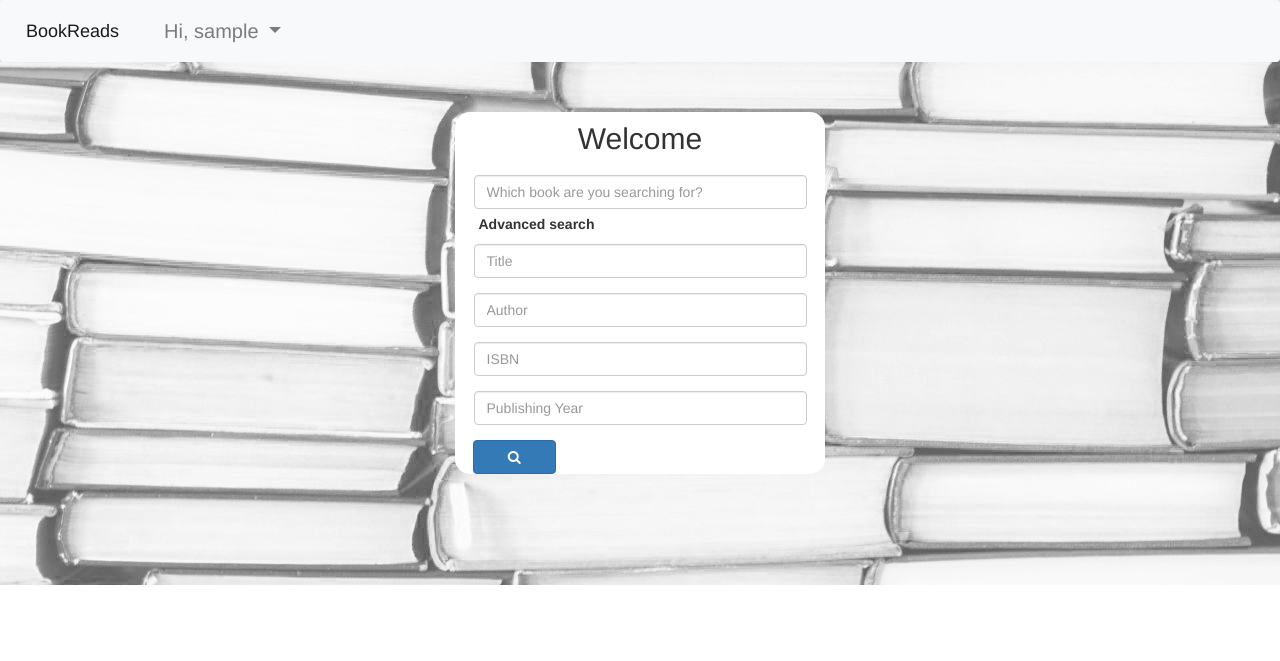
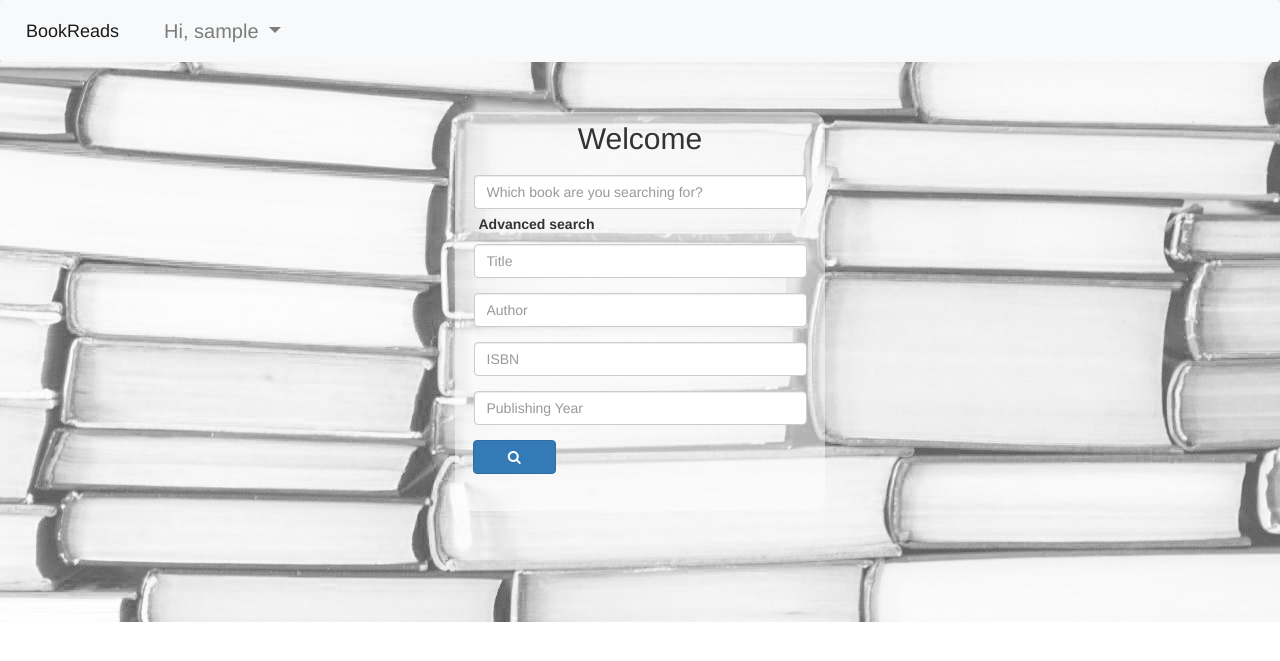
Before and after one commit to josefineee/project1, a Flask app: template templates/index.html in a window 1280 px wide, after a click on "Advanced search". Shown: the top 661 px of the page. Run offline with Flask 2, Linux system fonts and the light colour scheme; the template is opened without the code that fills it: most values are stand-ins (such as "Sample title", 1, 10 or a date in 2020); one stand-in notice (Sample message) is shown; some libraries are stand-ins or nearby versions.

Commit message:
Started on search db and html

```diff
--- a/application.py
+++ b/application.py
@@ -44,15 +44,33 @@
                    for f in files), default=0))
 
 
-@app.route("/", methods=["GET"])
+@app.route("/", methods=["GET", "POST"])
 def start():
     form = RegistrationForm(request.form)
-    if session.get("logged_in") is not True:
-        # No stored session needs to log in
-        return render_template("welcome.html", form=form)
+    if request.method == "GET":
+        if session.get("logged_in") is not True:
+            # No stored session needs to log in
+            return render_template("welcome.html", form=form)
+        else:
+            #User already logged in should be directed to homepage
+            return render_template("index.html", username=session.get("user_name"), last_updated=dir_last_updated('project1/static'))
     else:
-        #User already logged in should be directed to homepage
-        return render_template("index.html", username=session.get("user_name"), last_updated=dir_last_updated('project1/static'))
+        search= {"freetext": request.form.get("free-text"),
+                "title": request.form.get("book-title"),
+                "author":request.form.get("book-author"),
+                "isbn" : request.form.get("books-isbn"),
+                "year" :request.form.get("publish-year")}
+
+        print(search)
+        # for k in search.copy():
+        #     if search[k] is None:
+        #         del search[k]
+
+        # print(search)
+        results = db.execute("SELECT * FROM books WHERE isbn=:i OR title=:t OR author=:a OR year=:y",
+                    {"isbn":search["isbn"], "title":search["title"],
+                    "author":search["author"], "year":search["year"]})
+        return render_template("search.html", results=results)
 
 @app.route("/registration", methods=["GET", "POST"])
 def reg():
--- a/static/css/style.css
+++ b/static/css/style.css
@@ -9,21 +9,28 @@
 }
 
 section {
-  background: white;
+  background: rgba(255, 255, 255, 0.5);
   margin: 0 0 30% 0;
-  padding: 0 5% 0 5%;
+  padding: 0 5% 10% 5%;
   border-radius: 15px;
 }
 
-.search-container {
-  width: -webkit-max-content;
-  width: -moz-max-content;
-  width: max-content;
+#search-book {
+  -ms-flex-line-pack: center;
+      align-content: center;
 }
 
 .Advance-search {
   text-align: right;
   font-size: 14px !important;
+  padding: 3%;
+  display: -webkit-box;
+  display: -ms-flexbox;
+  display: flex;
+  -webkit-box-orient: vertical;
+  -webkit-box-direction: normal;
+      -ms-flex-direction: column;
+          flex-direction: column;
 }
 
 .container {
@@ -37,6 +44,12 @@
 
 #advanced-button {
   padding: 5px;
-  text-align: right;
+  text-align: center;
+  -ms-flex-line-pack: center;
+      align-content: center;
+}
+
+.search-wrapper {
+  text-align: center;
 }
 /*# sourceMappingURL=style.css.map */
--- a/static/css/style.scss
+++ b/static/css/style.scss
@@ -17,7 +17,7 @@
 }
 
 section{
-  background: rgba(255, 255, 255, 0,5);
+  background: rgba(255, 255, 255, 0.5);
   margin: 0 0 30% 0;
   padding: 0 5% 10% 5%;
   border-radius: 15px;
--- a/templates/index.html
+++ b/templates/index.html
@@ -15,27 +15,43 @@
 {%endblock%}
 
 {%block reg%}
+{% with messages = get_flashed_messages(with_categories=true) %}
+    {% if messages %}
+        {% for message in messages %}
+            {% if "New account" in message[1]: %}
+                <div class="alert alert-info">
+                <strong>Success! </strong> {{ message[1] }}
+                </div>
+            {% endif %}
+            {% if "searched" in message[1]: %}
+                <div class="alert alert-danger">
+                <strong>Error: </strong> {{ message[1] }}
+                </div>
+            {% endif %}
+        {% endfor %}
+    {% endif %}
+{% endwith %}
 <section>
     <h2 style="text-align: center;padding: 10px;">Welcome</h2>
-    <form>
-        <input type="text" class="form-control" placeholder="Which book are you searching for?" aria-label="book search" aria-describedby="basic-addon2">
+    <form id="search-form"  action="" method="POST" role="form">
+        <input type="text" name="free-text" class="form-control" placeholder="Which book are you searching for?" aria-label="book search" aria-describedby="basic-addon2">
             <label id="advanced-button" data-toggle="collapse" data-target="#advanced-serach"> Advanced search</label>
             <div id="advanced-serach" class="collapse">
                 <div class="form-group">
-                    <input class="form-control" type="text" placeholder="Title" />
+                    <input class="form-control" id="book-title" type="text" placeholder="Title" />
                 </div>
                 <div class="form-group">
-                    <input class="form-control" type="text" placeholder="Author"/>
+                    <input class="form-control" id="book-author" type="text" placeholder="Author"/>
                 </div>
                 <div class="form-group">
-                    <input class="form-control" type="text" placeholder="ISBN" />
+                    <input class="form-control" id="books-isbn" type="text" placeholder="ISBN" />
                 </div>
                 <div class="form-group">
-                    <input class="form-control" type="text" placeholder="Publishing Year"/>
+                    <input class="form-control" id="publish-year" type="text" placeholder="Publishing Year"/>
                 </div>
             </div>
         <div class="input-group-append search-wrapper">
-            <button class="btn btn-primary fa fa-search col-sm-3" type="button"></button>
+            <button class="btn btn-primary fa fa-search col-sm-3" type="submit"></button>
         </div>
     </form>
 </section>
--- /dev/null
+++ b/templates/search.html
@@ -0,0 +1,5 @@
+{% extends "layout.html" %}
+
+{%block reg%}
+{{results}}
+{%endblock%}
```
Also changed, not shown: templates/formhelpers.html (deleted, +0 -12 lines), 3 other files.
